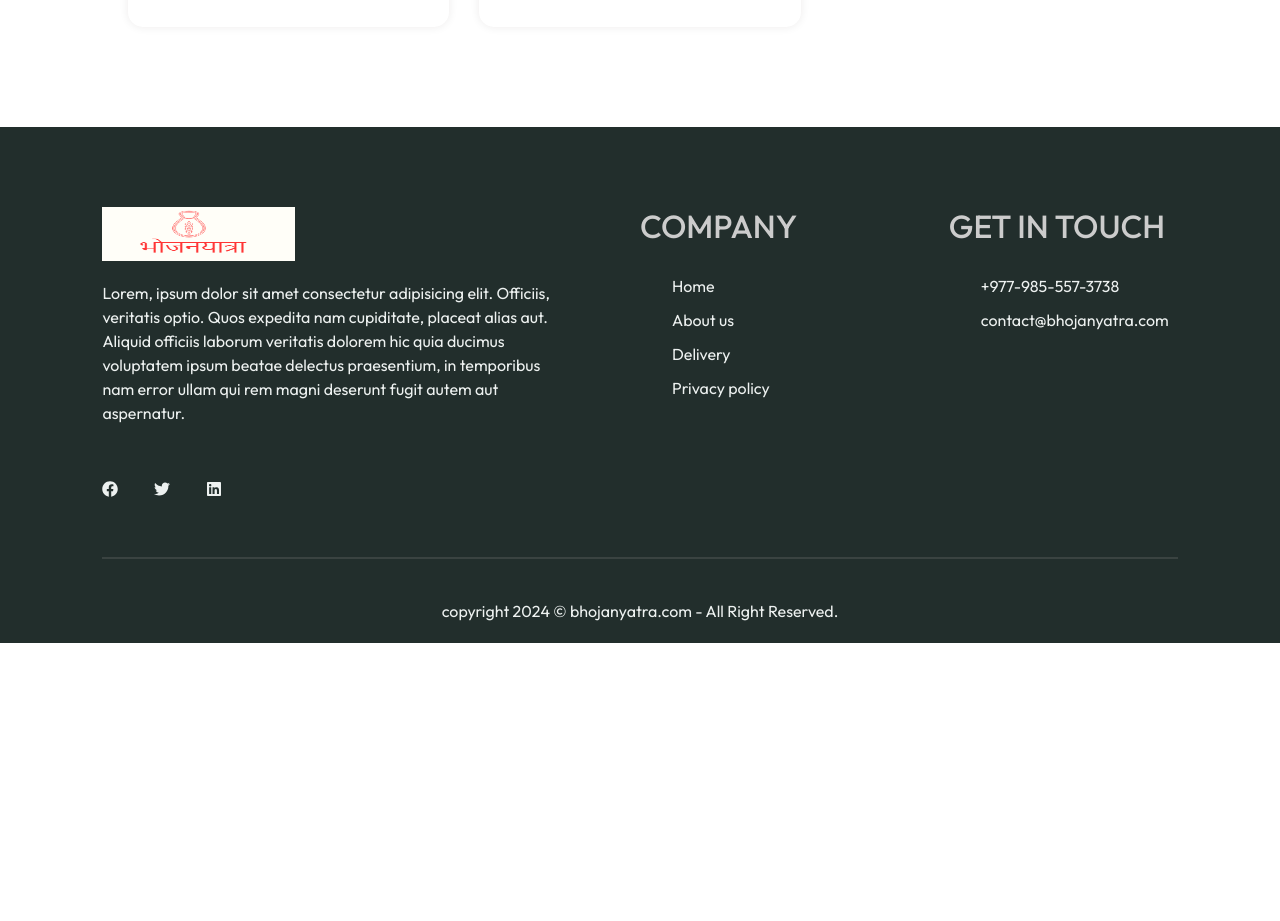
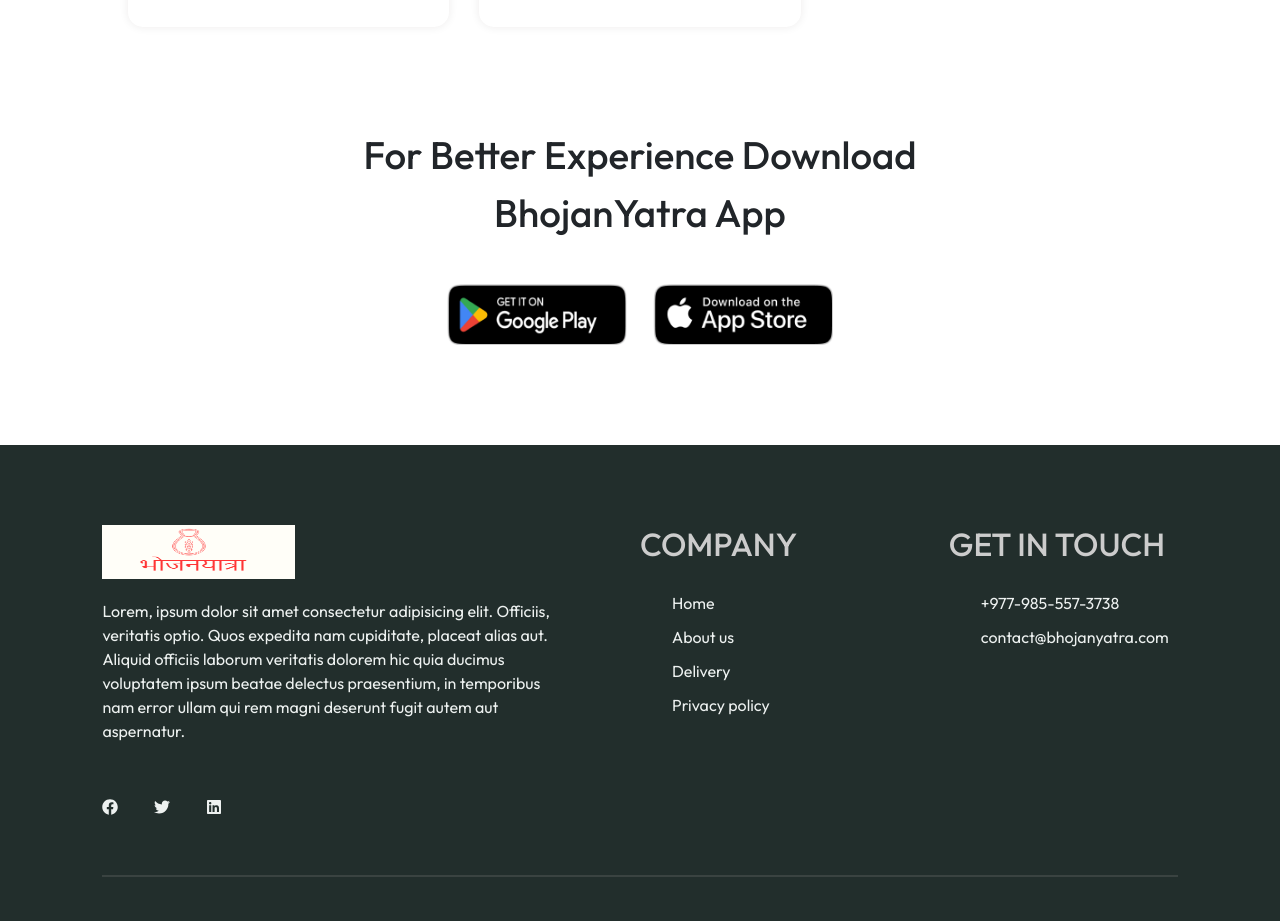
Before and after one commit to birajgrs1/food-delivery-app-react, a React (Vite) app in the folder food-delivery-ui/: page / in a window 1280 px wide. Shown: the part 6460-7381 px from the top of the page. Before the commit the page ends 7103 px from the top, so only its background shows below. Built offline with nearby package versions, Linux system fonts and the light colour scheme.

Commit message:
download section is complete  ...

```diff
--- /dev/null
+++ b/food-delivery-ui/src/Components/MobileAppDownload/AppDownload.css
@@ -0,0 +1,25 @@
+.app-download{
+    margin: auto auto;
+    margin-top: 100px;
+    font-size: max(3vw, 20px);
+    text-align: center;
+    font-weight: 500;
+}
+
+.app-download-platforms{
+    display: flex;
+    justify-content: center;
+    gap: max(2vw, 10px);
+    margin-top: 40px;
+}
+
+.app-download-platforms img{
+    width: max(30vw, 120px);
+    max-width: 180px;
+    transition: 0.5s;
+    cursor: pointer;
+}
+
+.app-download-platforms img:hover{
+    transform: scale(1.05);
+}
--- /dev/null
+++ b/food-delivery-ui/src/Components/MobileAppDownload/AppDownload.jsx
@@ -0,0 +1,17 @@
+import React from 'react'
+import './AppDownload.css'
+import { assets } from '../../assets/assets';
+
+const AppDownload = () => {
+  return (
+    <div className='app-download' id='app-download'>
+        <p>For Better Experience Download <br /> BhojanYatra App</p>
+        <div className="app-download-platforms">
+            <img src={assets.play_store}/>
+            <img src={assets.app_store}/>
+            </div>
+    </div>
+  )
+}
+
+export default AppDownload;
--- a/food-delivery-ui/src/Pages/Home/Home.jsx
+++ b/food-delivery-ui/src/Pages/Home/Home.jsx
@@ -3,6 +3,7 @@
 import Header from "../../Components/Header/Header";
 import ExploreMenu from "../../Components/MenuItems/ExploreMenu";
 import FoodDisplay from "../../Components/DisplayFoods/FoodDisplay";
+import AppDownload from "../../Components/MobileAppDownload/AppDownload";
 
 const Home = () =>{
 
@@ -13,6 +14,7 @@
         <Header/>
         <ExploreMenu category={category} setCategory={setCategory}/>
         <FoodDisplay category={category}/>
+        <AppDownload/>
         </>
     );
 
```
